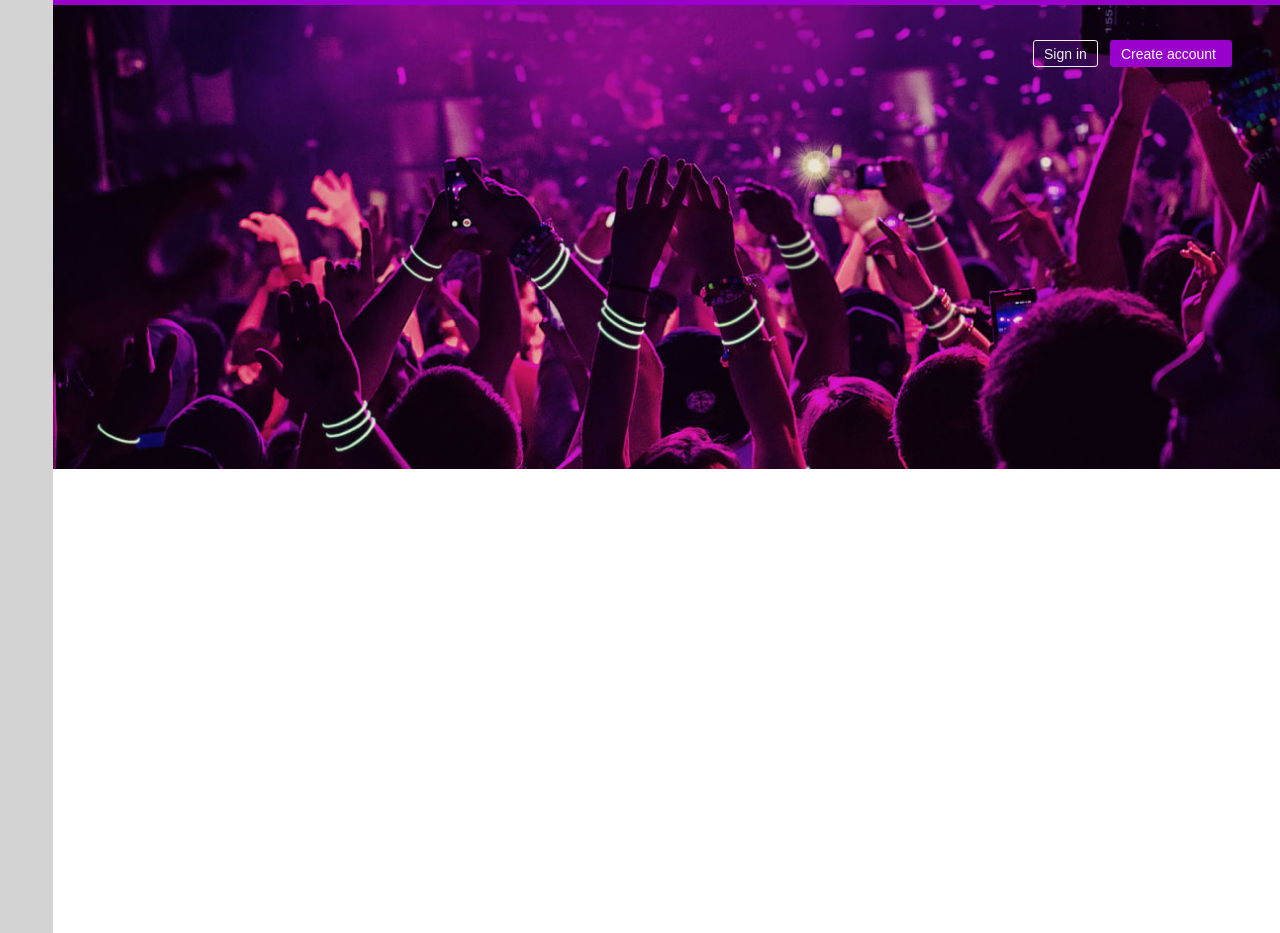
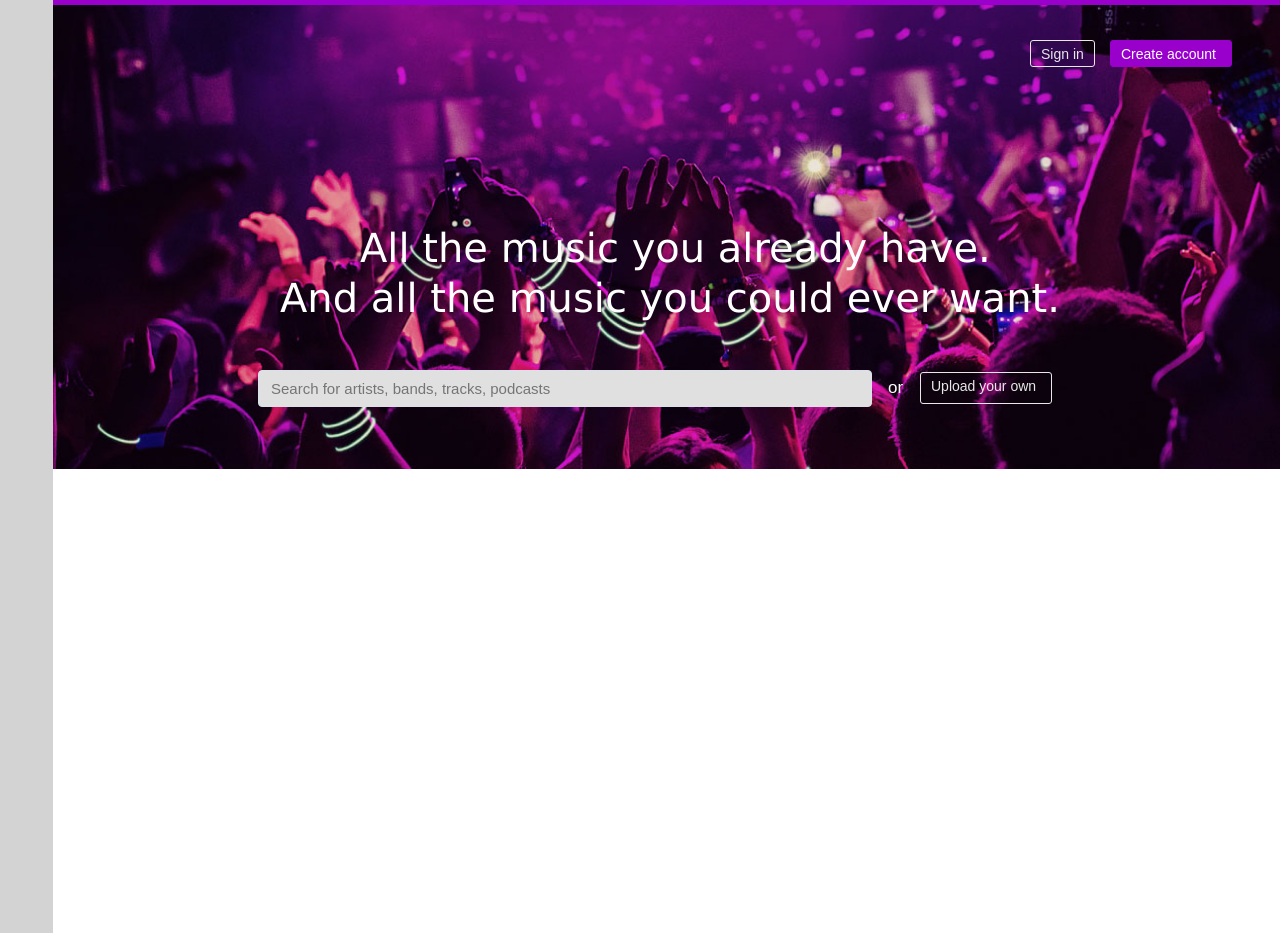
Before and after one commit to MichelleLombardi/SoundCloud, a plain HTML site: page WebContent/index.html in a window 1280 px wide. Drawn offline with Linux system fonts and the light colour scheme.

Commit message:
movi la imagen y cambie el codigo inicial
movi la imagen y la puse junto al arcivo del codigo. elimine el codigo
de javascript y lo cambia por html. son 77 lineas.

```diff
--- a/WebContent/index.html
+++ b/WebContent/index.html
@@ -10,11 +10,11 @@
         .ghost {
             font-family: Arial, Helvetica, sans-serif;
             font-size: 14px;
-            color: #F0F0F0;
+            color: #E8E8E8;
             border-radius: 3px 3px 3px 3px;
             -moz-border-radius: 3px 3px 3px 3px;
             -webkit-border-radius: 3px 3px 3px 3px;
-            border: 1px solid #F0F0F0;
+            border: 1px solid #E8E8E8;
             padding-top: 5px;
             padding-right: 10px;
             padding-bottom: 5px;
@@ -42,60 +42,35 @@
         .colorY:hover {
             cursor: pointer;
         }
+        .txt{
+            font-family: Arial, Helvetica, sans-serif;
+            font-size: 15px;
+            border: 1px solid #DBE1EB;
+            border-radius: 4px;
+            padding-top: 5px;
+            padding-right: 10px;
+            padding-bottom: 5px;
+            padding-left: 12px;
+            background-color: #E0E0E0;
+        }
+         .txt:focus {
+            background-color: white;
+             color: #484848;
+        }
 	</style>
 </head>
 <body>
-    <img id="firstImage" src="./app/img/foto3.jpg"/>
-    <div id="barDet1"></div>
-    <div id="fondo"></div>
-    <a class="ghost" id="signin">Sign in</a>
-    <a class="colorY" id="createaccount">Create account</a>
-    <script>
-        var content = document.createElement('div');
-        document.body.appendChild(content);
-
-        var det1Bar=document.getElementById('barDet1');
-        det1Bar.style.position="absolute";
-        det1Bar.style.top="0px";
-        det1Bar.style.left="53px";
-        det1Bar.style.width="1240px";
-        det1Bar.style.height="5px";
-        det1Bar.style.background="#9900CC";
-        content.appendChild(det1Bar);
-
-        var fondo =document.getElementById('fondo');
-        fondo.style.position="absolute";
-        fondo.style.top="469px";
-        fondo.style.left="53px";
-        fondo.style.width="1240px";
-        fondo.style.height="464px";
-        fondo.style.background="white";
-        content.appendChild(fondo);
-
-        var image=document.getElementById('firstImage');
-        image.style.position="absolute";
-        image.style.top="5px";
-        image.style.left="53px";
-        image.style.width="1240px";
-        image.style.height="464px";
-        content.appendChild(image);
-
-        var bSignin=document.getElementById('signin');
-        bSignin.style.position="absolute";
-        bSignin.style.top="40px";
-        bSignin.style.left="1033px";
-        bSignin.style.width="43px";
-        bSignin.style.height="15px";
-        content.appendChild(bSignin);
-
-        var bCreateAccount=document.getElementById('createaccount');
-        bCreateAccount.style.position="absolute";
-        bCreateAccount.style.top="40px";
-        bCreateAccount.style.left="1110px";
-        bCreateAccount.style.width="100px";
-        bCreateAccount.style.height="15px";
-        content.appendChild(bCreateAccount);
-
-    </script>
+    <div id="content">
+        <div id="barDet1" style="position:absolute; top:0px; left:53px; width:1240px; height:5px; background:#9900CC;"></div>
+        <img id="firstImage" src="foto3.jpg" style="position:absolute; top:5px; left:53px; width:1240px; height:464px;">
+        <div id="fondo" style="position:absolute; top:469px; left:53px; width:1240px; height:464px; background:white;"></div>
+        <a class="ghost" id="signin" style="position:absolute; top:40px; left:1030px; width:43px; height:15px;">Sign in</a>
+        <a class="colorY" id="createaccount" style="position:absolute; top:40px; left:1110px; width:100px; height:15px;">Create account</a>
+        <input type="text" id="inputsearch" class="txt" placeholder="Search for artists, bands, tracks, podcasts" required style="position:absolute; top:370px; left:258px; width:590px; height:25px;">
+        <p id="or" style="position:absolute; top:361px; left:888px; color:white; font-family:sans-serif; font-size: 17px;">or</p>
+        <a class="ghost" id="uploadyourown" style="position:absolute; top:372px; left:920px; width:110px; height:20px;">Upload your own</a>
+        <p id="titulo1" style="position:absolute; top:185px; left:360px; color:white; font-family:Lucida Sans Unicode; font-size: 40px;">All the music you already have.</p>
+        <p id="titulo2" style="position:absolute; top:235px; left:280px; color:white; font-family:Lucida Sans Unicode; font-size: 40px;">And all the music you could ever want.</p>
+    </div>
 </body>
 </html>
```
Also changed, not shown: WebContent/foto3.jpg (renamed from WebContent/app/img/foto3.jpg).
